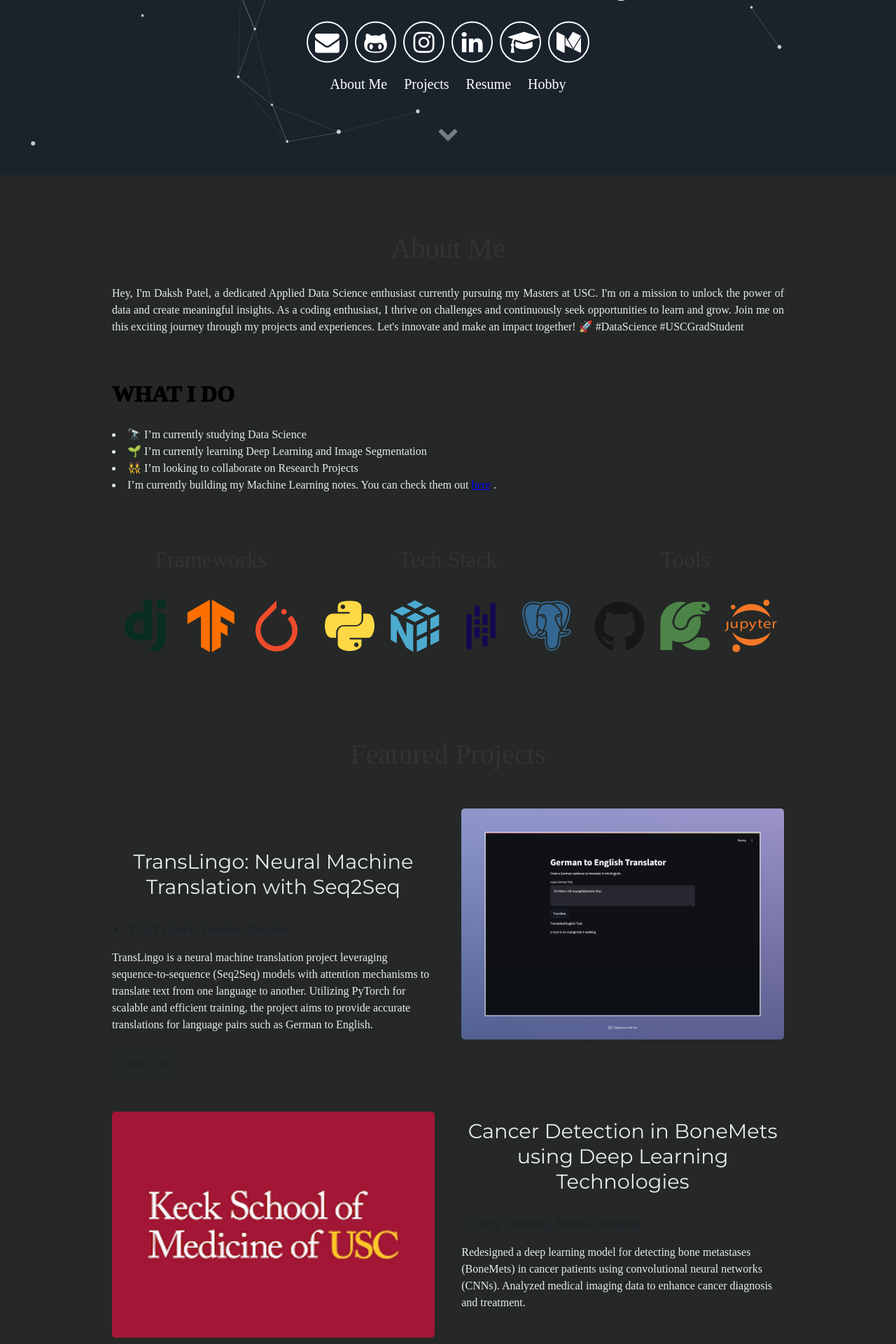
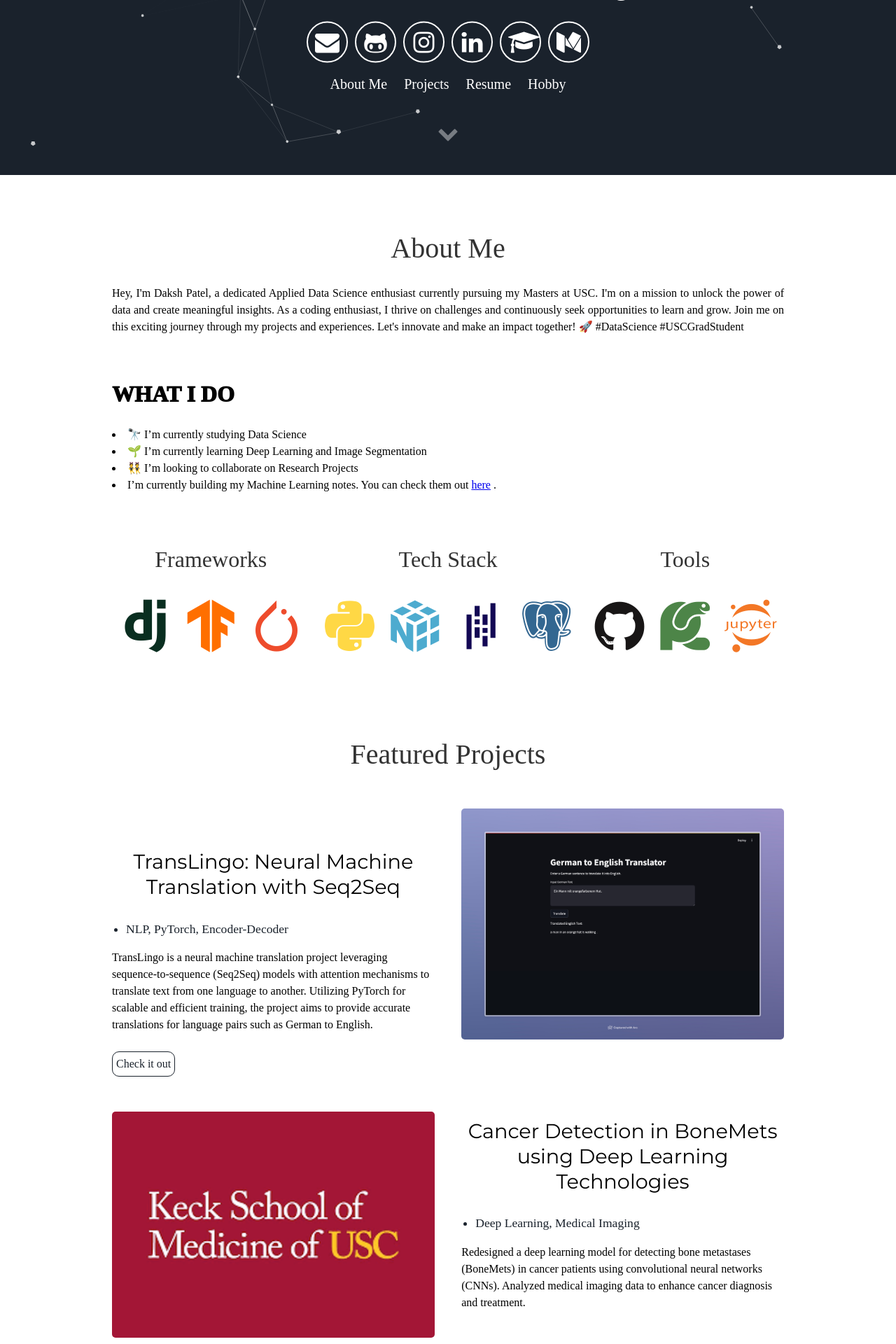
Before and after one commit to helloitsdaksh/portfolio, a Jekyll site: the page built from index.html, in a window 1280 px wide. Shown: the part 650-2570 px from the top of the page at 70% size. Built offline with Jekyll 4.4.1, drawn with Linux system fonts in a browser that asks for light colours.

```diff
--- a/assets/css/main.css
+++ b/assets/css/main.css
@@ -3642,9 +3642,9 @@ sub,sup{
 
 /* Variables */
 :root {
-  --background: #252827;
-  --color-primary: #004ffc;
-  --color-light: #E7ECEF;
+  --background: #ffffff;
+  --color-primary: #1a222c;
+  --color-light: #000000;
   --color-dim: #6c6d6d;
   --spacing: 50px;
   --radius: 4px;
```
